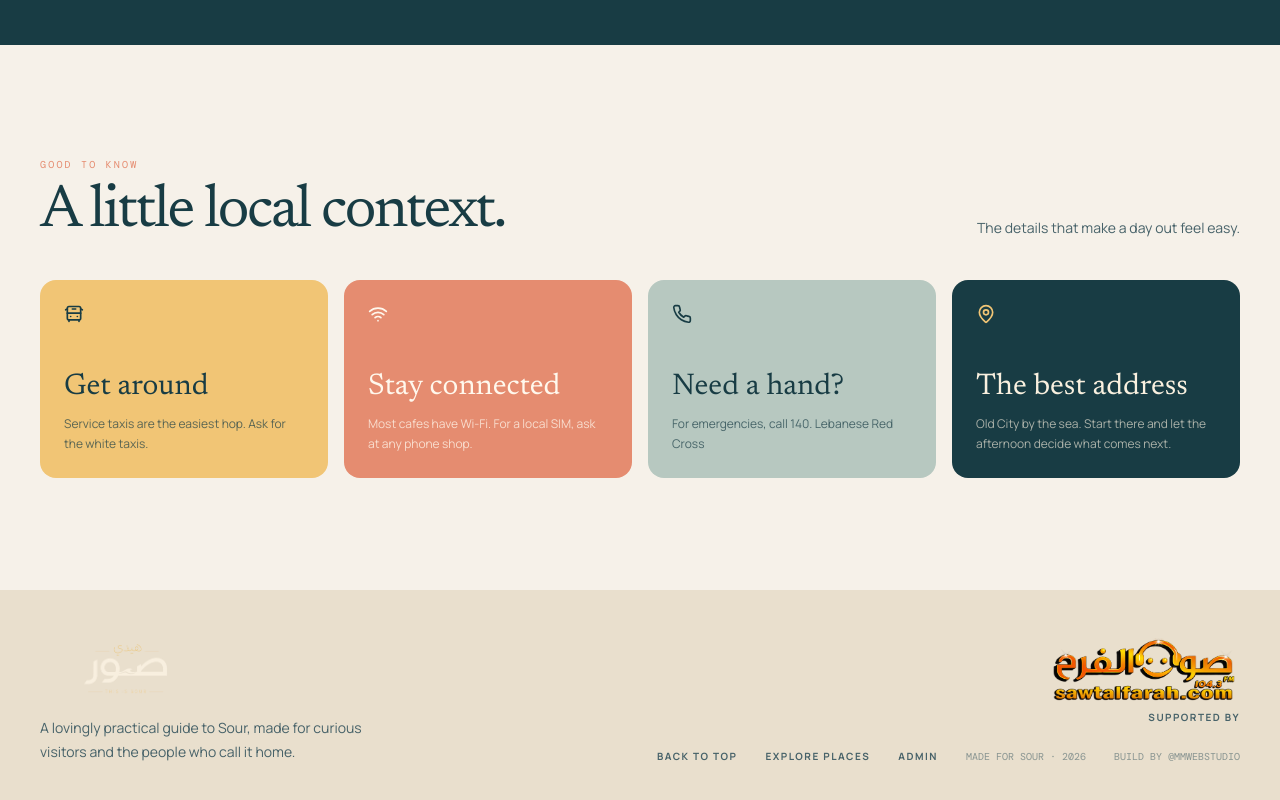
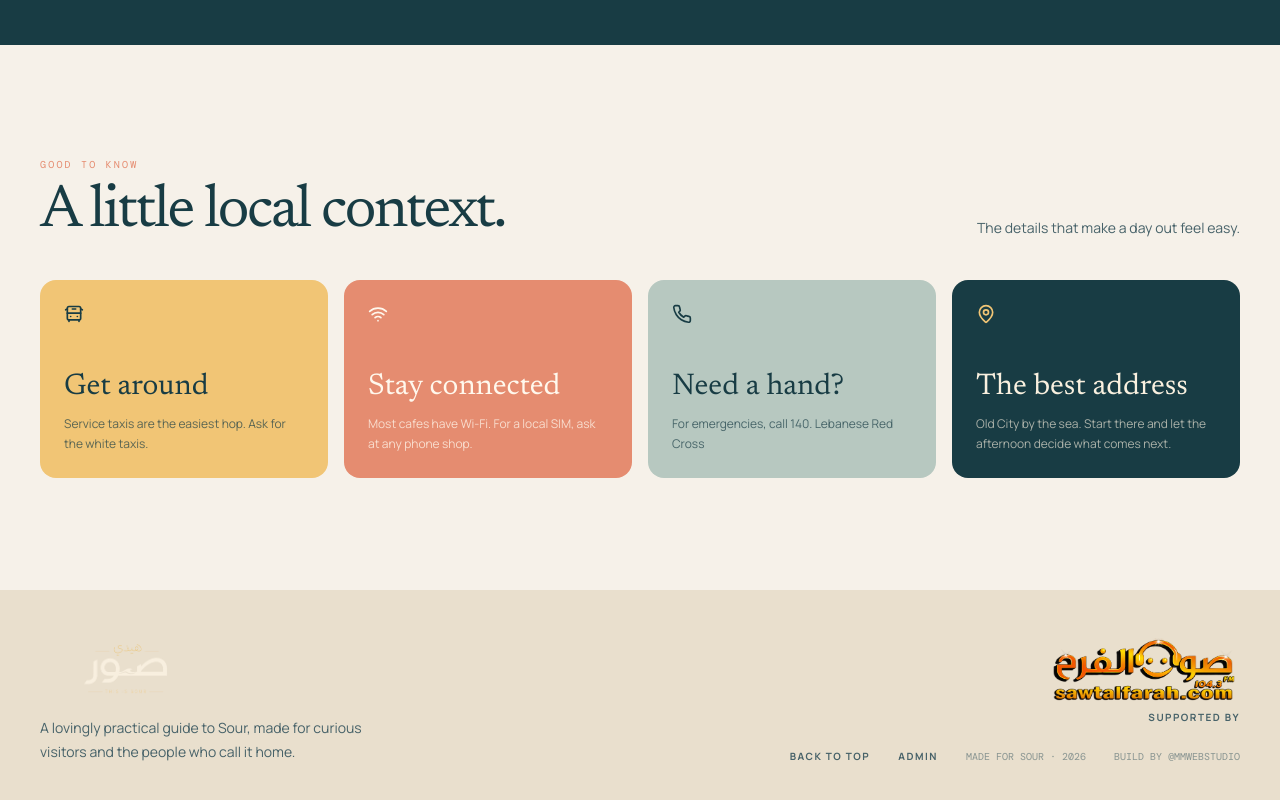
Before and after one commit to Sharaf001/Hayde-Sour, a React (Vite) app: page / in a window 1280 px wide. Shown: the part 2432-3232 px from the top of the page. Built offline with nearby package versions, Linux system fonts and the light colour scheme; no server answers.

Commit message:
Remove explore places footer link

```diff
--- a/src/App.tsx
+++ b/src/App.tsx
@@ -552,7 +552,6 @@ const categoryCards: CategoryCard[] = categoryRecords.map((record) => {
 
             <div className="flex flex-wrap gap-x-7 gap-y-3 text-[10px] font-bold uppercase tracking-[.15em] text-[#476269]">
               <a href="#top" className="hover:text-[#e58c70]" data-testid="footer-link-top">Back to top</a>
-              <a href="/browse" className="hover:text-[#e58c70]" data-testid="footer-link-discover">Explore places</a>
               <a href="/admin" className="hover:text-[#e58c70]" data-testid="footer-link-admin">Admin</a>
               <span className="font-mono-custom font-normal tracking-normal text-[#476269]/60">
                 Made for Sour · 2026
```
